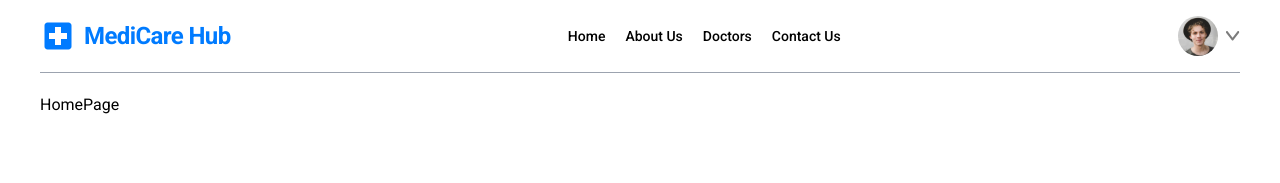
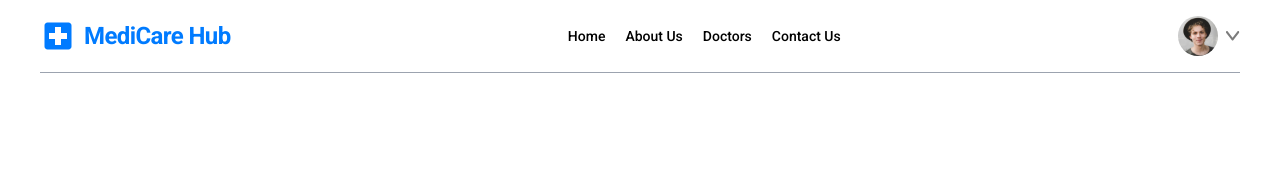
Before and after one commit to briansimiyuj/doctor-appointment-app, a React (Vite) app: page / in a window 1280 px wide. Shown: the top 183 px of the page. Built offline with nearby package versions, Linux system fonts and the light colour scheme; a web font is replaced by a local one.

Commit message:
Hero section

```diff
--- /dev/null
+++ b/src/components/Hero/Hero.tsx
@@ -0,0 +1,15 @@
+const Hero: React.FC = ()=>{
+
+    return(
+
+       <header className="flex flex-col md:flex-row bg-primary-bg flex-wrap rounded-lg px-6 md:px-10 lg:px-20">
+
+
+
+       </header>
+
+    )
+
+}
+
+export default Hero
--- a/src/pages/HomePage.tsx
+++ b/src/pages/HomePage.tsx
@@ -1,8 +1,14 @@
+import Hero from "../components/Hero/Hero"
+
 const HomePage: React.FC = ()=>{
 
     return(
 
-       <h1>HomePage</h1>
+        <>
+
+            <Hero/>
+
+        </>
 
     )
 
```
Also changed, not shown: 1 other file (tests, documents, lock files or other folders).
